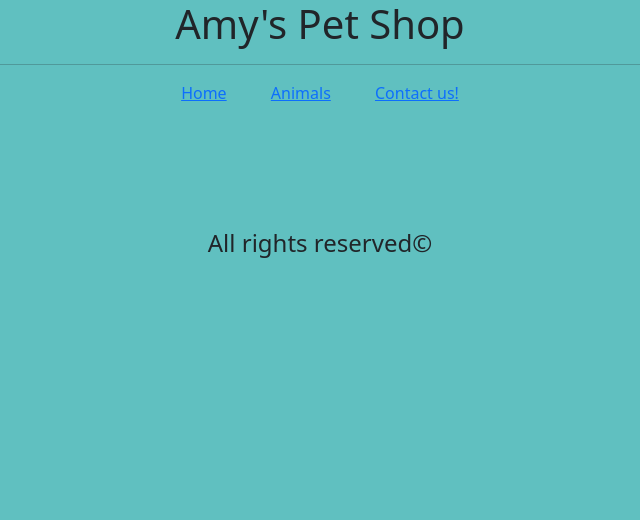
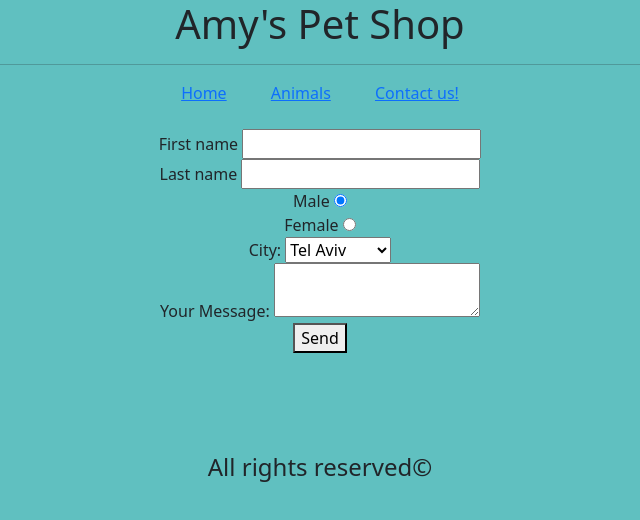
Before and after one commit to DavidLiaho/Amy-sPetShop, a plain HTML site: page contact.html in a window 1280 px wide. Shown: the whole page, without its empty margins (320-960 px from the left). Drawn offline with nearby package versions, Linux system fonts and the light colour scheme.

Commit message:
Finished contact.html and added save.html

```diff
--- a/contact.html
+++ b/contact.html
@@ -16,7 +16,38 @@
         <a href="contact.html">Contact us!</a>
         <br><br>
 
+        <form action="save.html">
+            <label>First name</label>
+            <input name="fname" type="text">
+            <br>
 
+            <label>Last name</label>
+            <input name="lname" type="text">
+            <br>
+
+            <label for="male">Male</label>
+            <input name="gender" id="male" type="radio" value="male" checked>
+            <br>
+
+            <label for="female">Female</label>
+            <input name="gender" id="female" type="radio" value="female">
+            <br>
+
+            <label for="city">City:</label>
+            <select id="city" name="city">
+                <option value="tel-aviv">Tel Aviv</option>
+                <option value="beer-sheva">Beer Sheva</option>
+                <option value="holon">Holon</option>
+                <option value="eilat">Eilat</option>
+            </select>
+            <br>
+
+            <label>Your Message:</label>
+            <textarea name="message"></textarea>
+            <br>
+
+            <button>Send</button>
+        </form>
         <h4>All rights reserved©</h4>
     </div>
 </body>
```
Also changed, not shown: save.html (added, +24 -0 lines).
